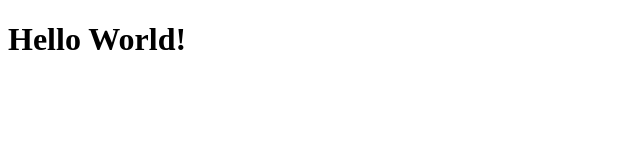
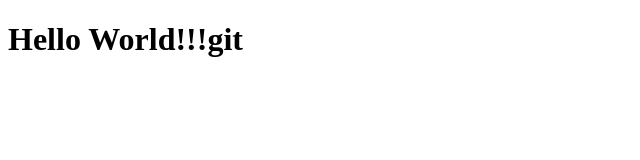
Before and after one commit to stronguser1/project, a plain HTML site: page index.html in a window 1280 px wide. Shown: the whole page, without its empty margins (0-640 px from the left). Drawn offline with Linux system fonts and the light colour scheme.

Commit message:
second commit

```diff
--- a/index.html
+++ b/index.html
@@ -4,7 +4,7 @@
     <title>Document</title>
 </head>
 <body>
-    <h1>Hello World!</h1>
+    <h1>Hello World!!!git </h1>
 
     <!-- <script>
         alert("Hi!")
```
